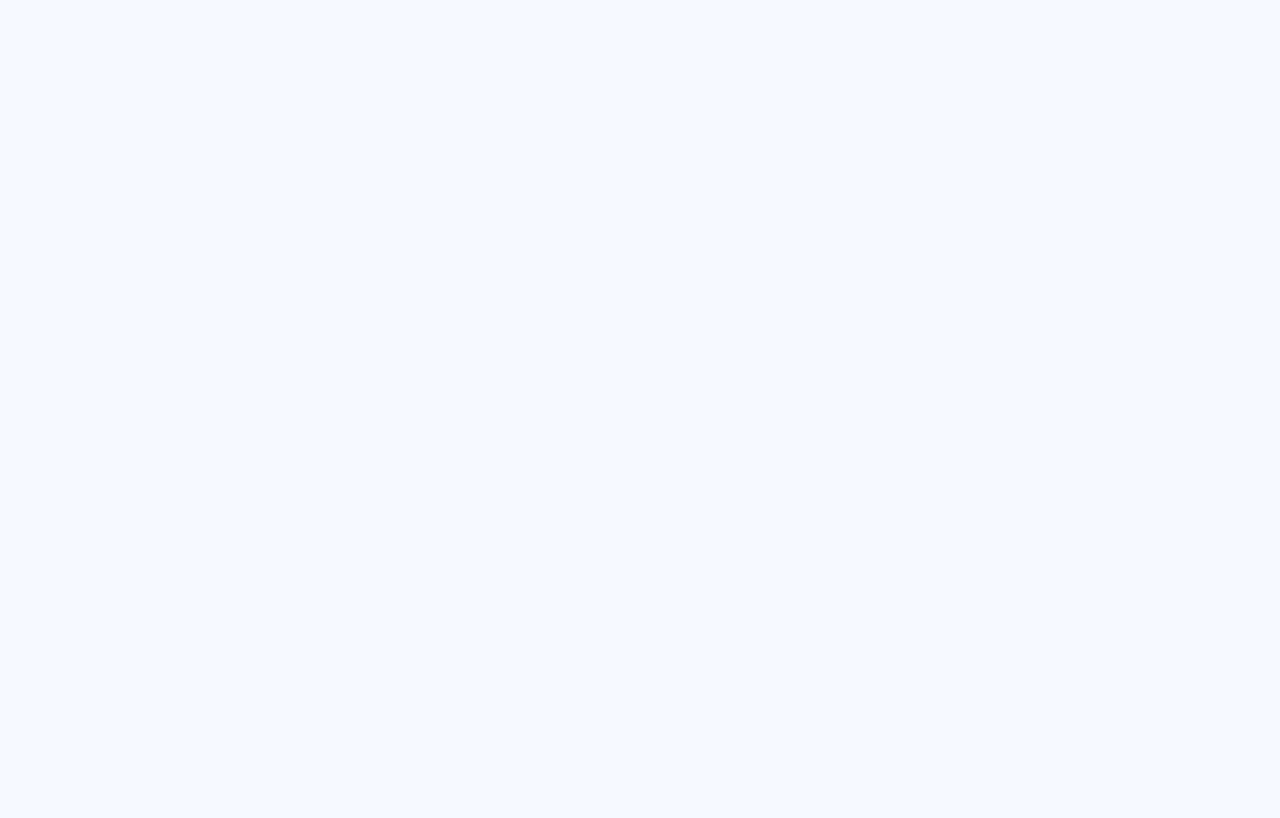
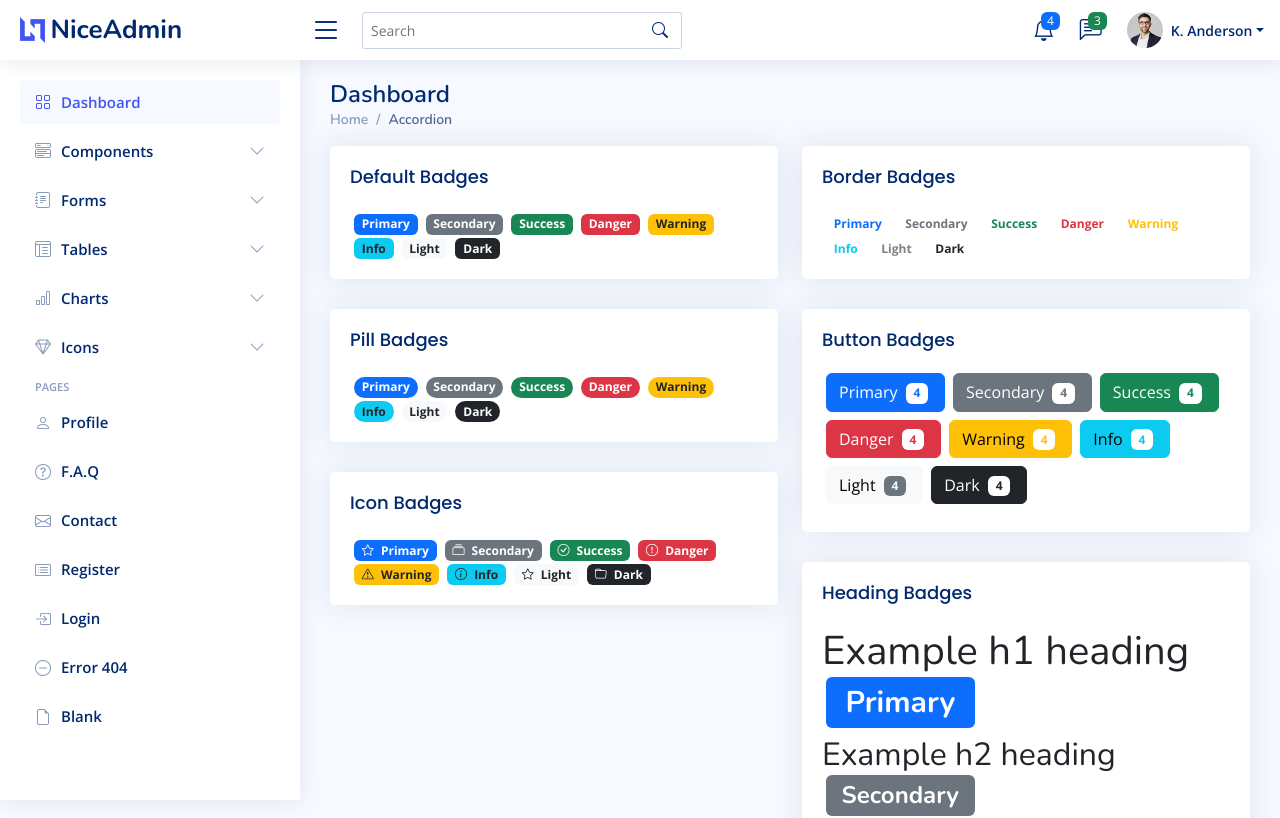
Before and after one commit to amitbd599/admin_bootstrap, a React (Create React App) app: page /components-badges in a window 1280 px wide. Before the commit this address had no page. Shown: the top 818 px of the page. Built offline with nearby package versions, Linux system fonts and the light colour scheme.

Commit message:
components-badges add

```diff
--- a/public/index.html
+++ b/public/index.html
@@ -23,16 +23,16 @@
     rel="stylesheet">
 
   <!-- Vendor CSS Files -->
-  <link href="assets/vendor/bootstrap/css/bootstrap.min.css" rel="stylesheet">
-  <link href="assets/vendor/bootstrap-icons/bootstrap-icons.css" rel="stylesheet">
-  <link href="assets/vendor/boxicons/css/boxicons.min.css" rel="stylesheet">
-  <link href="assets/vendor/quill/quill.snow.css" rel="stylesheet">
-  <link href="assets/vendor/quill/quill.bubble.css" rel="stylesheet">
-  <link href="assets/vendor/remixicon/remixicon.css" rel="stylesheet">
-  <link href="assets/vendor/simple-datatables/style.css" rel="stylesheet">
+  <link href="/assets/vendor/bootstrap/css/bootstrap.min.css" rel="stylesheet">
+  <link href="/assets/vendor/bootstrap-icons/bootstrap-icons.css" rel="stylesheet">
+  <link href="/assets/vendor/boxicons/css/boxicons.min.css" rel="stylesheet">
+  <link href="/assets/vendor/quill/quill.snow.css" rel="stylesheet">
+  <link href="/assets/vendor/quill/quill.bubble.css" rel="stylesheet">
+  <link href="/assets/vendor/remixicon/remixicon.css" rel="stylesheet">
+  <link href="/assets/vendor/simple-datatables/style.css" rel="stylesheet">
 
   <!-- Template Main CSS File -->
-  <link href="assets/css/style.css" rel="stylesheet">
+  <link href="/assets/css/style.css" rel="stylesheet">
   <title>React App</title>
 </head>
 
--- a/src/App.js
+++ b/src/App.js
@@ -2,6 +2,7 @@ import { BrowserRouter, Routes, Route } from "react-router-dom";
 import HomePage from "./pages/HomePage";
 import AlertsPage from "./pages/AlertsPage";
 import AccordionPage from "./pages/AccordionPage";
+import BadgesPage from "./pages/BadgesPage";
 
 function App() {
   return (
@@ -12,6 +13,7 @@ function App() {
         {/* Components */}
         <Route exact path='/components-alerts' element={<AlertsPage />} />
         <Route exact path='/components-accordion' element={<AccordionPage />} />
+        <Route exact path='/components-badges' element={<BadgesPage />} />
       </Routes>
     </BrowserRouter>
   );
--- /dev/null
+++ b/src/components/BadgesInner.jsx
@@ -0,0 +1,182 @@
+import React from "react";
+
+const BadgesInner = () => {
+  return (
+    <section className='section'>
+      <div className='row'>
+        <div className='col-lg-6'>
+          <div className='card'>
+            <div className='card-body'>
+              <h5 className='card-title'>Default Badges</h5>
+              <span className='badge mx-1 bg-primary'>Primary</span>
+              <span className='badge mx-1 bg-secondary'>Secondary</span>
+              <span className='badge mx-1 bg-success'>Success</span>
+              <span className='badge mx-1 bg-danger'>Danger</span>
+              <span className='badge mx-1 bg-warning text-dark'>Warning</span>
+              <span className='badge mx-1 bg-info text-dark'>Info</span>
+              <span className='badge mx-1 bg-light text-dark'>Light</span>
+              <span className='badge mx-1 bg-dark'>Dark</span>
+            </div>
+          </div>
+          {/* End Default Badges */}
+          <div className='card'>
+            <div className='card-body'>
+              <h5 className='card-title'>Pill Badges</h5>
+              <span className='badge mx-1 rounded-pill bg-primary'>
+                Primary
+              </span>
+              <span className='badge mx-1 rounded-pill bg-secondary'>
+                Secondary
+              </span>
+              <span className='badge mx-1 rounded-pill bg-success'>
+                Success
+              </span>
+              <span className='badge mx-1 rounded-pill bg-danger'>Danger</span>
+              <span className='badge mx-1 rounded-pill bg-warning text-dark'>
+                Warning
+              </span>
+              <span className='badge mx-1 rounded-pill bg-info text-dark'>
+                Info
+              </span>
+              <span className='badge mx-1 rounded-pill bg-light text-dark'>
+                Light
+              </span>
+              <span className='badge mx-1 rounded-pill bg-dark'>Dark</span>
+            </div>
+          </div>
+          {/* End Pill Badges */}
+          <div className='card'>
+            <div className='card-body'>
+              <h5 className='card-title'>Icon Badges</h5>
+              <span className='badge mx-1 bg-primary'>
+                <i className='bi bi-star me-1' /> Primary
+              </span>
+              <span className='badge mx-1 bg-secondary'>
+                <i className='bi bi-collection me-1' /> Secondary
+              </span>
+              <span className='badge mx-1 bg-success'>
+                <i className='bi bi-check-circle me-1' /> Success
+              </span>
+              <span className='badge mx-1 bg-danger'>
+                <i className='bi bi-exclamation-octagon me-1' /> Danger
+              </span>
+              <span className='badge mx-1 bg-warning text-dark'>
+                <i className='bi bi-exclamation-triangle me-1' /> Warning
+              </span>
+              <span className='badge mx-1 bg-info text-dark'>
+                <i className='bi bi-info-circle me-1' /> Info
+              </span>
+              <span className='badge mx-1 bg-light text-dark'>
+                <i className='bi bi-star me-1' /> Light
+              </span>
+              <span className='badge mx-1 bg-dark'>
+                <i className='bi bi-folder me-1' /> Dark
+              </span>
+            </div>
+          </div>
+          {/* End Icon Badges */}
+        </div>
+        <div className='col-lg-6'>
+          <div className='card'>
+            <div className='card-body'>
+              <h5 className='card-title'>Border Badges</h5>
+              <span className='badge mx-1 border-primary border-1 text-primary'>
+                Primary
+              </span>
+              <span className='badge mx-1 border-secondary border-1 text-secondary'>
+                Secondary
+              </span>
+              <span className='badge mx-1 border-success border-1 text-success'>
+                Success
+              </span>
+              <span className='badge mx-1 border-danger border-1 text-danger'>
+                Danger
+              </span>
+              <span className='badge mx-1 border-warning border-1 text-warning'>
+                Warning
+              </span>
+              <span className='badge mx-1 border-info border-1 text-info'>
+                Info
+              </span>
+              <span className='badge mx-1 border-light border-1 text-black-50'>
+                Light
+              </span>
+              <span className='badge mx-1 border-dark border-1 text-dark'>
+                Dark
+              </span>
+            </div>
+          </div>
+          {/* End Border Badges */}
+          <div className='card'>
+            <div className='card-body'>
+              <h5 className='card-title'>Button Badges</h5>
+              <button type='button' className='btn btn-primary mb-2 mx-1'>
+                Primary{" "}
+                <span className='badge mx-1 bg-white text-primary'>4</span>
+              </button>
+              <button type='button' className='btn btn-secondary mb-2 mx-1'>
+                Secondary{" "}
+                <span className='badge mx-1 bg-white text-secondary'>4</span>
+              </button>
+              <button type='button' className='btn btn-success mb-2 mx-1'>
+                Success{" "}
+                <span className='badge mx-1 bg-white text-success'>4</span>
+              </button>
+              <button type='button' className='btn btn-danger mb-2 mx-1'>
+                Danger{" "}
+                <span className='badge mx-1 bg-white text-danger'>4</span>
+              </button>
+              <button type='button' className='btn btn-warning mb-2 mx-1'>
+                Warning{" "}
+                <span className='badge mx-1 bg-white text-warning'>4</span>
+              </button>
+              <button type='button' className='btn btn-info mb-2 mx-1'>
+                Info <span className='badge mx-1 bg-white text-info'>4</span>
+              </button>
+              <button type='button' className='btn btn-light mb-2 mx-1'>
+                Light{" "}
+                <span className='badge mx-1 bg-secondary text-light'>4</span>
+              </button>
+              <button type='button' className='btn btn-dark mb-2 mx-1'>
+                Dark <span className='badge mx-1 bg-white text-dark'>4</span>
+              </button>
+            </div>
+          </div>
+          {/* End Button Badges */}
+          <div className='card'>
+            <div className='card-body'>
+              <h5 className='card-title'>Heading Badges</h5>
+              <h1>
+                Example h1 heading{" "}
+                <span className='badge mx-1 bg-primary'>Primary</span>
+              </h1>
+              <h2>
+                Example h2 heading{" "}
+                <span className='badge mx-1 bg-secondary'>Secondary</span>
+              </h2>
+              <h3>
+                Example h3 heading{" "}
+                <span className='badge mx-1 bg-success'>Success</span>
+              </h3>
+              <h4>
+                Example h4 heading{" "}
+                <span className='badge mx-1 bg-danger'>Danger</span>
+              </h4>
+              <h5>
+                Example h5 heading{" "}
+                <span className='badge mx-1 bg-warning'>Warning</span>
+              </h5>
+              <h6>
+                Example h6 heading{" "}
+                <span className='badge mx-1 bg-info'>Info</span>
+              </h6>
+            </div>
+          </div>
+          {/* End Heading Badges */}
+        </div>
+      </div>
+    </section>
+  );
+};
+
+export default BadgesInner;
--- /dev/null
+++ b/src/pages/BadgesPage.jsx
@@ -0,0 +1,18 @@
+import React from "react";
+import MasterLayout from "../layout/MasterLayout";
+import Breadcrumb from "../components/Breadcrumb";
+import BadgesInner from "../components/BadgesInner";
+
+const BadgesPage = () => {
+  return (
+    <MasterLayout>
+      {/* Breadcrumb */}
+      <Breadcrumb title={"Accordion"} />
+
+      {/* BadgesInner */}
+      <BadgesInner />
+    </MasterLayout>
+  );
+};
+
+export default BadgesPage;
```
